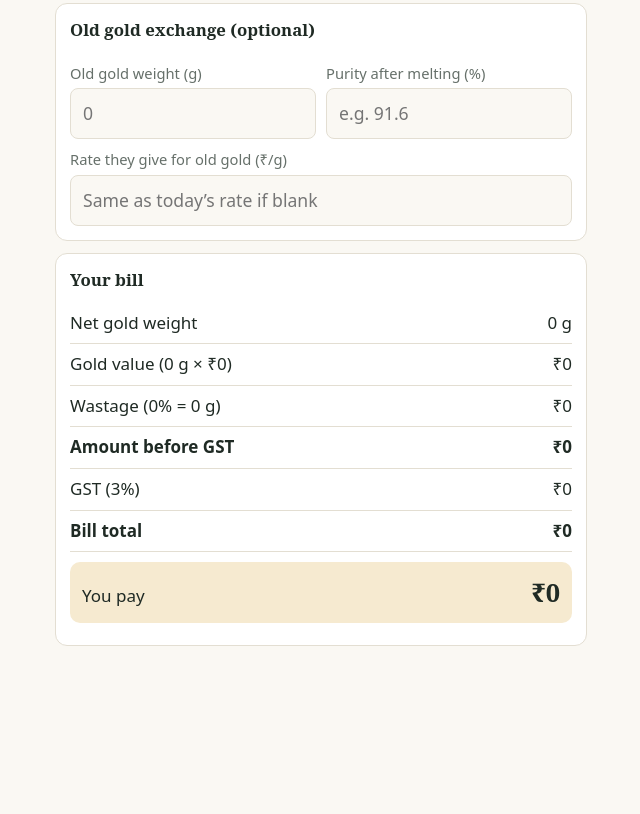
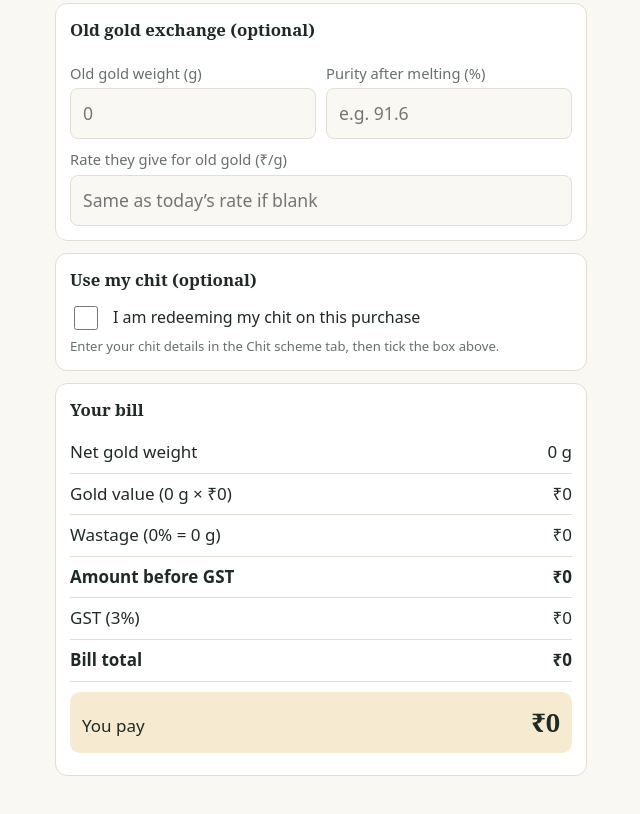
Before and after one commit to hs072007/Gold-Rate, a plain HTML site: page index.html in a window 1280 px wide. Shown: the part 869-1683 px from the top of the page, without its empty margins (319-959 px from the left). Before the commit the page ends 1567 px from the top, so only its background shows below. Drawn offline with Linux system fonts and the light colour scheme.

Commit message:
Add files via upload

```diff
--- a/index.html
+++ b/index.html
@@ -100,6 +100,12 @@ tr.sum td{font-weight:700}
 </div>
 
 <div class="card">
+<h2>Use my chit (optional)</h2>
+<label style="display:flex;gap:12px;align-items:center;color:var(--ink);font-size:1rem;margin-top:0"><input id="uc" type="checkbox" style="width:24px;height:24px;padding:0;flex:none"> I am redeeming my chit on this purchase</label>
+<div class="hint" id="chinfo"></div>
+</div>
+
+<div class="card">
 <h2>Your bill</h2>
 <table id="bill"></table>
 <div class="total"><span>You pay</span><b id="pay">₹0</b></div>
@@ -144,7 +150,7 @@ tr.sum td{font-weight:700}
 <!-- CHIT -->
 <section id="s">
 <div class="card">
-<h2>Chit / savings scheme</h2>
+<h2>Chit scheme</h2>
 <div class="row2">
 <div><label for="sm">Monthly instalment (₹)</label><input id="sm" inputmode="decimal" placeholder="e.g. 5000"></div>
 <div><label for="sn">Months you pay</label><input id="sn" inputmode="decimal" value="11"></div>
@@ -153,12 +159,26 @@ tr.sum td{font-weight:700}
 <div><label for="sb">Shop adds (instalments)</label><input id="sb" inputmode="decimal" value="1"></div>
 <div><label for="sr">Gold rate today (₹/g)</label><input id="sr" inputmode="decimal"></div>
 </div>
-<div class="hint">Most Chennai schemes: you pay 11 months, the shop adds the 12th. Check your scheme card.</div>
+<label for="sw2">Gold weight in chit (g), if your scheme gives weight</label>
+<input id="sw2" inputmode="decimal" placeholder="0">
+<div class="hint">Leave weight at 0 if you only have an amount. If both are filled, the Buy tab works out the bill both ways and shows the cheaper one.</div>
+<h2 style="margin-top:16px">Wastage benefit</h2>
+<label for="wt">Your chit gives</label>
+<select id="wt">
+<option value="up">Minus points: 18.86% wastage − 18 = 0.86%</option>
+<option value="disc">% off the wastage: 18.86% less 18% = 15.47%</option>
+</select>
+<label for="wv" id="wvl">Wastage reduced by (points, e.g. 18)</label>
+<input id="wv" inputmode="decimal" value="18">
+<div class="hint">This applies only to the grams in your chit. Any extra grams you buy pay full wastage, and wastage is always paid in cash on top of the chit gold.</div>
+<label for="cwp">Shop’s wastage % on the jewellery you want (any value, e.g. 18.86)</label>
+<input id="cwp" inputmode="decimal" placeholder="e.g. 22">
 <table id="chit" style="margin-top:10px"></table>
-<div class="total"><span>Chit value</span><b id="cval">₹0</b></div>
-<p class="note">Before you join, ask: (1) is the gold rate fixed on the day you buy or when you join? (2) is wastage or making charge waived? (3) can it be used on all jewellery, or only some? (4) is GST paid by you extra? (5) what happens if you miss a month?</p>
+<div class="total"><span>Best chit value</span><b id="cval">₹0</b></div>
+<p class="note">On the Buy tab, tick “I am redeeming my chit” and this value and wastage benefit are used in the bill. Ask the shop: is the gold rate fixed on the day you buy or when you join? Is GST extra? Can it be used on all jewellery? What if you miss a month?</p>
 </div>
 </section>
+
 </main>
 
 <script>
@@ -178,32 +198,62 @@ document.querySelectorAll('.tabs button').forEach(function(b){
 
 function row(l,val,cls){return '<tr class="'+(cls||'')+'"><td>'+l+'</td><td>'+val+'</td></tr>'}
 
+function chg(pct,type,x){return type==='up'?Math.max(pct-x,0):type==='disc'?pct*(1-x/100):pct}
+function chitInfo(){return {A:v('sm')*(v('sn')+v('sb')),W:v('sw2'),type:$('wt').value,x:v('wv')}}
+function core(mode,ci){
+ var rate=v('rate'),net=Math.max(v('gw')-v('sw'),0),t=$('mt').value,mv=v('mv'),md=v('md');
+ var cg=mode==='weight'?Math.min(ci.W,net):0;
+ var gold=net*rate,wg=net*mv/100,making=t==='w'?wg*rate:t==='g'?net*mv:mv,chd=0;
+ if(t==='w'&&cg>0)chd=cg*(mv-chg(mv,ci.type,ci.x))/100*rate;
+ var disc=(making-chd)*md/100,stone=v('st'),oth=v('ot');
+ var sub=gold+making-chd-disc+stone+oth,gst=sub*v('gst')/100,tot=sub+gst;
+ var oldv=v('ow')*v('op')/100*(v('orate')||rate);
+ var credit=mode==='weight'?cg*rate:mode==='amount'?ci.A:0;
+ var due=Math.max(tot-oldv,0),used=Math.min(credit,due);
+ return {rate:rate,net:net,t:t,mv:mv,md:md,cg:cg,gold:gold,wg:wg,making:making,chd:chd,disc:disc,stone:stone,oth:oth,sub:sub,gst:gst,tot:tot,oldv:oldv,credit:credit,used:used,due:due,pay:due-used,left:credit-used};
+}
 function buy(){
- var rate=v('rate'),gw=v('gw'),sw=v('sw'),net=Math.max(gw-sw,0);
- var t=$('mt').value,mv=v('mv'),md=v('md');
- $('mvl').textContent=t==='w'?'Wastage %':t==='g'?'Making charge (₹ per gram)':'Making charge (₹)';
- var gold=net*rate,making=0,wg=0;
- if(t==='w'){wg=net*mv/100;making=wg*rate}
- else if(t==='g'){making=net*mv}
- else{making=mv}
- var disc=making*md/100,stone=v('st'),oth=v('ot');
- var sub=gold+making-disc+stone+oth,gst=sub*v('gst')/100,tot=sub+gst;
- var oldv=v('ow')*v('op')/100*(v('orate')||rate);
- var h=row('Net gold weight',G(net))+row('Gold value ('+G(net)+' × '+R(rate)+')',R(gold));
- h+=row(t==='w'?'Wastage ('+mv+'% = '+G(wg)+')':'Making charge',R(making));
- if(disc>0)h+=row('Discount on making ('+md+'%)','− '+R(disc),'neg');
- if(stone)h+=row('Stone charges',R(stone));
- if(oth)h+=row('Hallmark / other',R(oth));
- h+=row('Amount before GST',R(sub),'sum')+row('GST ('+v('gst')+'%)',R(gst))+row('Bill total',R(tot),'sum');
- if(oldv>0)h+=row('Old gold value','− '+R(oldv),'neg');
+ var ci=chitInfo(),uc=$('uc').checked,rate=v('rate');
+ $('mvl').textContent=$('mt').value==='w'?'Wastage %':$('mt').value==='g'?'Making charge (₹ per gram)':'Making charge (₹)';
+ var a=null,w=null,mode='none';
+ if(uc){
+  if(ci.A>0)a=core('amount',ci);
+  if(ci.W>0)w=core('weight',ci);
+  mode=a&&w?(w.pay<=a.pay?'weight':'amount'):w?'weight':a?'amount':'none';
+ }
+ var o=core(mode,ci);
+ var h=row('Net gold weight',G(o.net))+row('Gold value ('+G(o.net)+' × '+R(rate)+')',R(o.gold));
+ h+=row(o.t==='w'?'Wastage ('+o.mv+'% = '+G(o.wg)+')':'Making charge',R(o.making));
+ if(o.chd>0)h+=row('Chit wastage benefit (on '+G(o.cg)+')','− '+R(o.chd),'neg');
+ if(o.disc>0)h+=row('Discount on making ('+o.md+'%)','− '+R(o.disc),'neg');
+ if(o.stone)h+=row('Stone charges',R(o.stone));
+ if(o.oth)h+=row('Hallmark / other',R(o.oth));
+ h+=row('Amount before GST',R(o.sub),'sum')+row('GST ('+v('gst')+'%)',R(o.gst))+row('Bill total',R(o.tot),'sum');
+ if(o.oldv>0)h+=row('Old gold value','− '+R(o.oldv),'neg');
+ if(o.used>0)h+=row(mode==='weight'?'Chit used ('+G(o.cg)+' of gold)':'Chit used (amount)','− '+R(o.used),'neg');
  $('bill').innerHTML=h;
- $('pay').textContent=R(Math.max(tot-oldv,0));
+ $('pay').textContent=R(o.pay);
  var ex=[];
- if(net>0&&rate>0){
-  ex.push('Making cost is '+(((making-disc)/gold*100)||0).toFixed(1)+'% of the gold value.');
-  ex.push('You pay '+R(tot/net)+' per gram all-in, against the board rate of '+R(rate)+'.');
+ if(o.net>0&&rate>0){
+  ex.push('Making cost is '+(((o.making-o.chd-o.disc)/o.gold*100)||0).toFixed(1)+'% of the gold value.');
+  ex.push('You pay '+R(o.tot/o.net)+' per gram all-in, against the board rate of '+R(rate)+'.');
  }
+ if(o.left>0)ex.push(mode==='weight'?'Chit gold left: '+G(ci.W-o.cg)+'.':'Chit balance left: '+R(o.left)+'.');
+ if(mode==='weight'&&o.net>o.cg)ex.push('The extra '+G(o.net-o.cg)+' beyond your chit pays full wastage.');
  $('extra').textContent=ex.join(' ');
+ var inf='Enter your chit details in the Chit scheme tab, then tick the box above.';
+ if(uc){
+  if(!a&&!w)inf='No chit amount or weight entered yet. Fill the Chit scheme tab.';
+  else{
+   var p=[];
+   if(a)p.push('As amount ('+R(ci.A)+'): you pay '+R(a.pay)+'.');
+   if(w)p.push('As weight ('+G(ci.W)+'): you pay '+R(w.pay)+'.');
+   if(a&&w)p.push((w.pay<a.pay?'Weight':a.pay<w.pay?'Amount':'Both')+(a.pay!==w.pay?' is cheaper by '+R(Math.abs(a.pay-w.pay))+'.':' cost the same.')+' Bill shows the cheaper one.');
+   if(w&&o.t!=='w')p.push('(Wastage benefit only works when making is given as wastage %.)');
+   inf=p.join(' ');
+  }
+ }
+ $('chinfo').textContent=inf;
 }
 
 function shop(p){
@@ -220,16 +270,28 @@ function cmp(){
 }
 
 function chit(){
- var m=v('sm'),n=v('sn'),b=v('sb'),r=v('sr'),paid=m*n,val=m*(n+b),bon=m*b;
- var h=row('You pay in total',R(paid))+row('Shop adds',R(bon),'neg')+row('Bonus on what you paid',(n>0?(bon/paid*100).toFixed(1):'0')+'%');
- if(r>0)h+=row('Gold you could buy today (chit value)',G(val/r))+row('Gold if you bought directly with your money',G(paid/r));
- h+=row('Jewellery you can pick if GST comes from chit',R(val/1.03));
+ var m=v('sm'),n=v('sn'),b=v('sb'),r=v('sr')||v('rate'),W=v('sw2'),paid=m*n,bon=m*b,A=m*(n+b),B=W*r;
+ var p=v('cwp')||($('mt').value==='w'?v('mv'):0),t=$('wt').value,x=v('wv'),c=chg(p,t,x),sv=p>0?W*(p-c)/100*r:0,Bt=B+sv,best=Math.max(A,Bt);
+ var rd=function(z){return Math.round(z*100)/100};
+ var o=$('wt').options;
+ o[0].textContent=p>0?'Minus points: '+rd(p)+'% − '+rd(x)+' = '+rd(chg(p,'up',x))+'%':'Minus points (e.g. 18.86% − 18 = 0.86%)';
+ o[1].textContent=p>0?'% off the wastage: '+rd(p)+'% less '+rd(x)+'% = '+rd(chg(p,'disc',x))+'%':'% off the wastage (e.g. 18.86% less 18% = 15.47%)';
+ $('wvl').textContent=t==='up'?'Wastage reduced by (points, e.g. 18)':'Discount on wastage (%)';
+ var h='';
+ if(m>0&&n>0)h+=row('You pay in total',R(paid))+row('Shop adds',R(bon),'neg')+row('Bonus on what you paid',(bon/paid*100).toFixed(1)+'%');
+ if(A>0){h+=row('Option 1: take as amount',R(A));if(r>0)h+=row('Same amount in gold today',G(A/r))}
+ if(W>0&&r>0){
+  h+=row('Option 2: take as weight ('+G(W)+' × '+R(r)+')',R(B));
+  if(p>0)h+=row('Wastage saved on chit grams ('+rd(p)+'% → '+rd(c)+'%)',R(sv),'neg');
+  h+=row('Weight option is worth',R(Bt),'sum');
+ }
+ if(A>0&&Bt>0)h+=row('Better option','<b>'+(Bt>A?'Weight':A>Bt?'Amount':'Both equal')+'</b>'+(A!==Bt?' by '+R(Math.abs(A-Bt)):''),'sum');
  $('chit').innerHTML=h;
- $('cval').textContent=R(val);
+ $('cval').textContent=R(best);
 }
 
 document.addEventListener('input',function(){buy();cmp();chit()});
-document.addEventListener('change',function(){buy()});
+document.addEventListener('change',function(){buy();cmp();chit()});
 buy();cmp();chit();
 var hs=(location.hash||'').slice(1);
 if(hs){var tb=document.querySelector('.tabs button[data-t="'+hs+'"]');if(tb)tb.click()}
--- a/sw.js
+++ b/sw.js
@@ -1,4 +1,4 @@
-var CACHE='gold-calc-v1';
+var CACHE='gold-calc-v3';
 var FILES=['./','./index.html','./manifest.json','./icon-180.png','./icon-192.png','./icon-512.png'];
 self.addEventListener('install',function(e){
   e.waitUntil(caches.open(CACHE).then(function(c){return c.addAll(FILES)}));
```
